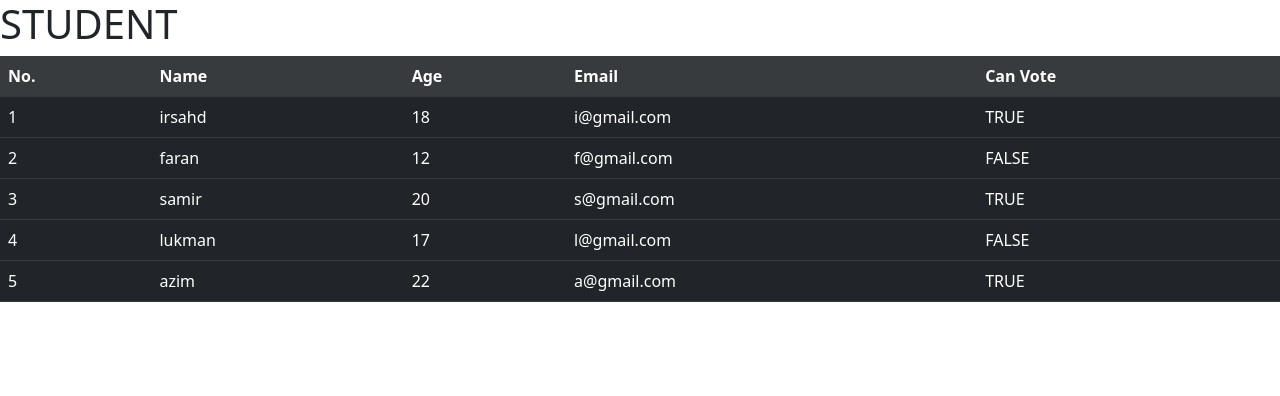
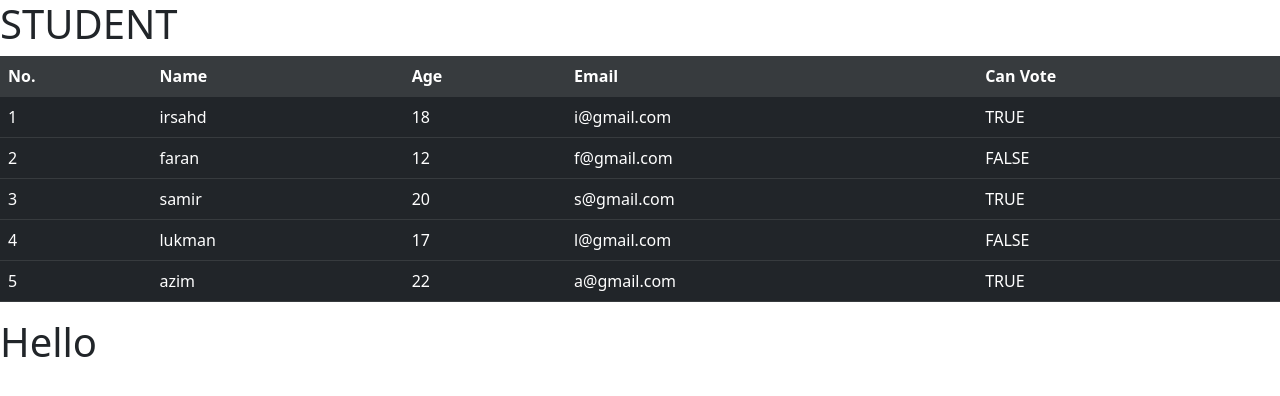
Before and after one commit to ruhaanshaikh/mypro, a Django app: page /index/ in a window 1280 px wide. Shown: the top 396 px of the page. Run offline with Django 4.2, Linux system fonts and the light colour scheme; some libraries are stand-ins or nearby versions.

Commit message:
Update index.html

```diff
--- a/myapp/templates/index.html
+++ b/myapp/templates/index.html
@@ -40,7 +40,7 @@
     </tbody>
 </table>
 
-
+<h1> Hello </h1>
 
 </body>
 </html>
```
